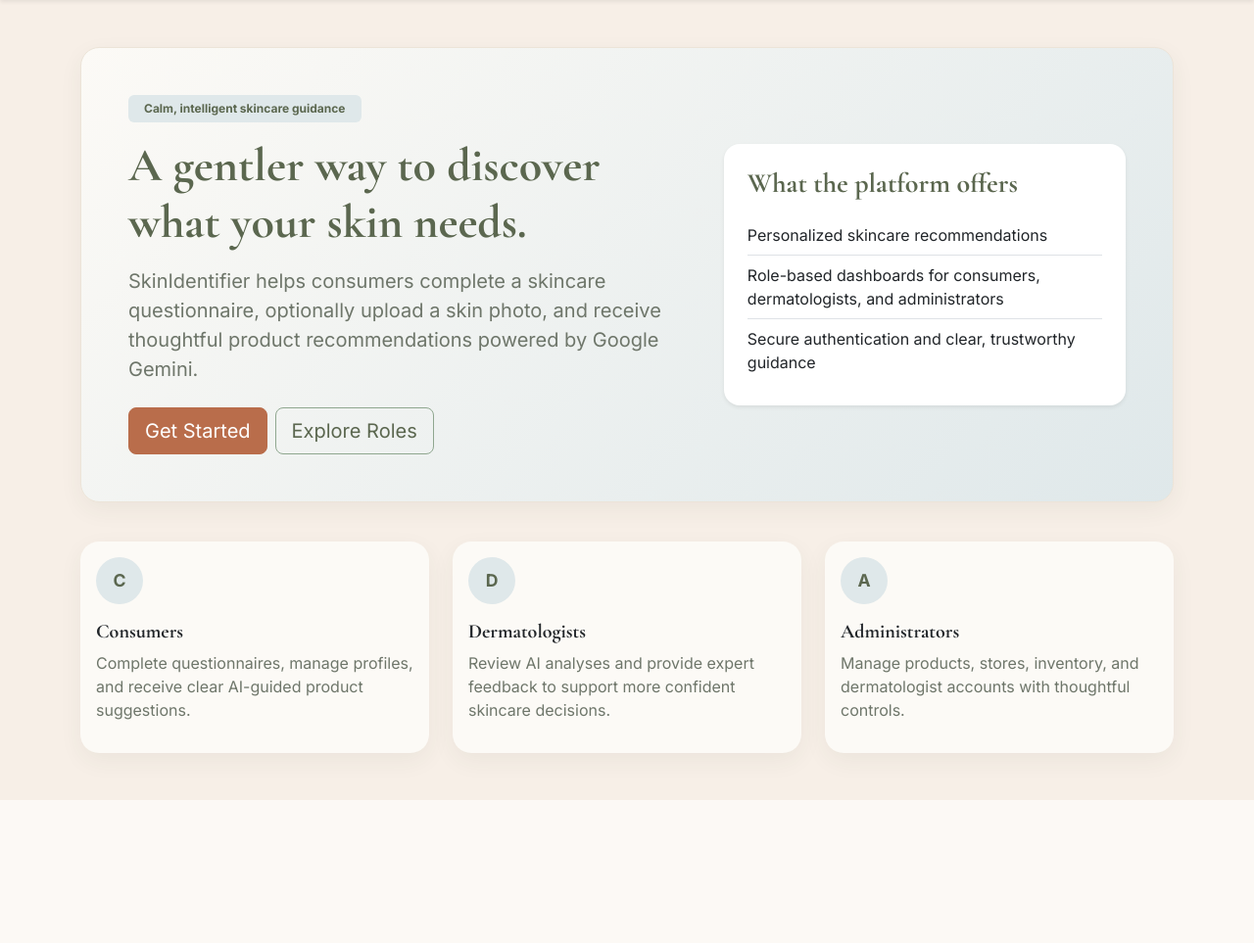
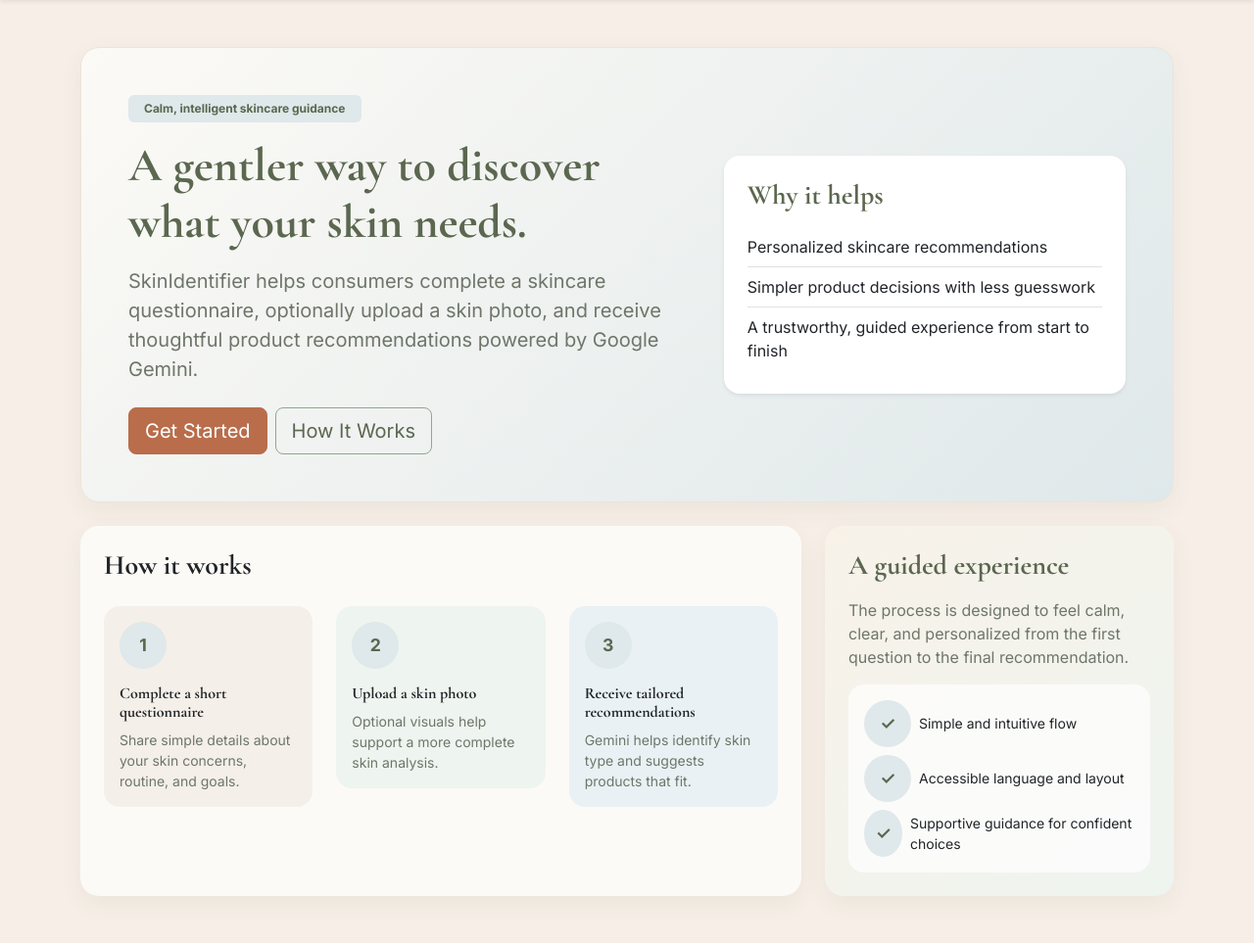
Before and after one commit to bregiang/IS4460-Project-Template, a Django app: page / in a window 1280 px wide. Shown: the part 69-1032 px from the top of the page at 98% size. Before the commit the page ends 886 px from the top, so only its background shows below. Run offline with Django 5.2, Linux system fonts and the light colour scheme.

Commit message:
home page how to changes

```diff
--- a/home/templates/home/home.html
+++ b/home/templates/home/home.html
@@ -14,49 +14,72 @@
             </p>
             <div class="d-flex flex-wrap gap-2">
                 <a href="{% url 'register' %}" class="btn btn-terra btn-lg">Get Started</a>
-                <a href="#roles" class="btn btn-outline-primary btn-lg">Explore Roles</a>
+                <a href="#how-it-works" class="btn btn-outline-primary btn-lg">How It Works</a>
             </div>
         </div>
         <div class="col-lg-5">
             <div class="bg-white rounded-4 p-4 shadow-sm">
-                <h3 class="fw-bold mb-3">What the platform offers</h3>
+                <h3 class="fw-bold mb-3">Why it helps</h3>
                 <ul class="list-group list-group-flush">
                     <li class="list-group-item px-0">Personalized skincare recommendations</li>
-                    <li class="list-group-item px-0">Role-based dashboards for consumers, dermatologists, and administrators</li>
-                    <li class="list-group-item px-0">Secure authentication and clear, trustworthy guidance</li>
+                    <li class="list-group-item px-0">Simpler product decisions with less guesswork</li>
+                    <li class="list-group-item px-0">A trustworthy, guided experience from start to finish</li>
                 </ul>
             </div>
         </div>
     </div>
 </div>
 
-<div id="roles" class="row g-4 mt-3">
+<section id="how-it-works" class="mt-4">
+    <div class="row g-4">
+        <div class="col-lg-8">
+            <div class="card border-0 p-4 h-100">
+                <h2 class="h3 fw-bold mb-4">How it works</h2>
+                <div class="row g-4">
                     <div class="col-md-4">
-        <div class="card h-100 border-0">
-            <div class="card-body">
-                <div class="feature-icon mb-3">C</div>
-                <h3 class="h5 fw-bold">Consumers</h3>
-                <p class="text-secondary">Complete questionnaires, manage profiles, and receive clear AI-guided product suggestions.</p>
-            </div>
+                        <div class="p-3 rounded-4" style="background: #f4efe8;">
+                            <div class="feature-icon mb-3">1</div>
+                            <h3 class="h6 fw-bold">Complete a short questionnaire</h3>
+                            <p class="text-secondary small mb-0">Share simple details about your skin concerns, routine, and goals.</p>
                         </div>
                     </div>
                     <div class="col-md-4">
-        <div class="card h-100 border-0">
-            <div class="card-body">
-                <div class="feature-icon mb-3">D</div>
-                <h3 class="h5 fw-bold">Dermatologists</h3>
-                <p class="text-secondary">Review AI analyses and provide expert feedback to support more confident skincare decisions.</p>
-            </div>
+                        <div class="p-3 rounded-4" style="background: #eef4ef;">
+                            <div class="feature-icon mb-3">2</div>
+                            <h3 class="h6 fw-bold">Upload a skin photo</h3>
+                            <p class="text-secondary small mb-0">Optional visuals help support a more complete skin analysis.</p>
                         </div>
                     </div>
                     <div class="col-md-4">
-        <div class="card h-100 border-0">
-            <div class="card-body">
-                <div class="feature-icon mb-3">A</div>
-                <h3 class="h5 fw-bold">Administrators</h3>
-                <p class="text-secondary">Manage products, stores, inventory, and dermatologist accounts with thoughtful controls.</p>
+                        <div class="p-3 rounded-4" style="background: #eaf1f4;">
+                            <div class="feature-icon mb-3">3</div>
+                            <h3 class="h6 fw-bold">Receive tailored recommendations</h3>
+                            <p class="text-secondary small mb-0">Gemini helps identify skin type and suggests products that fit.</p>
                         </div>
                     </div>
                 </div>
             </div>
+        </div>
+        <div class="col-lg-4">
+            <div class="card border-0 p-4 h-100" style="background: linear-gradient(135deg, #f8f2e9 0%, #eef4ef 100%);">
+                <h3 class="fw-bold mb-3">A guided experience</h3>
+                <p class="text-secondary mb-3">The process is designed to feel calm, clear, and personalized from the first question to the final recommendation.</p>
+                <div class="rounded-4 p-3" style="background: rgba(255,255,255,0.7);">
+                    <div class="d-flex align-items-center mb-2">
+                        <span class="feature-icon me-2">✓</span>
+                        <span class="small">Simple and intuitive flow</span>
+                    </div>
+                    <div class="d-flex align-items-center mb-2">
+                        <span class="feature-icon me-2">✓</span>
+                        <span class="small">Accessible language and layout</span>
+                    </div>
+                    <div class="d-flex align-items-center">
+                        <span class="feature-icon me-2">✓</span>
+                        <span class="small">Supportive guidance for confident choices</span>
+                    </div>
+                </div>
+            </div>
+        </div>
+    </div>
+</section>
 {% endblock %}
```
Lines whose indentation alone changed are shown as unchanged.
